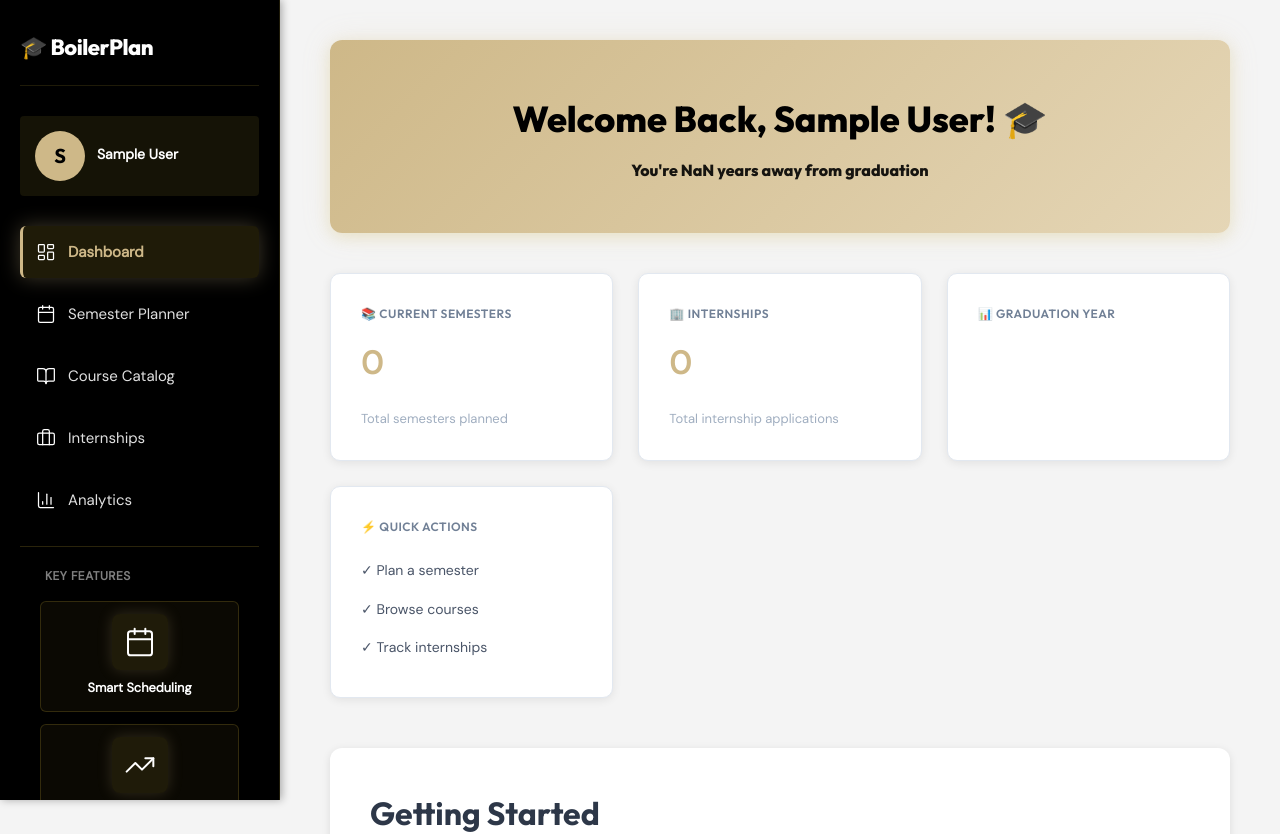
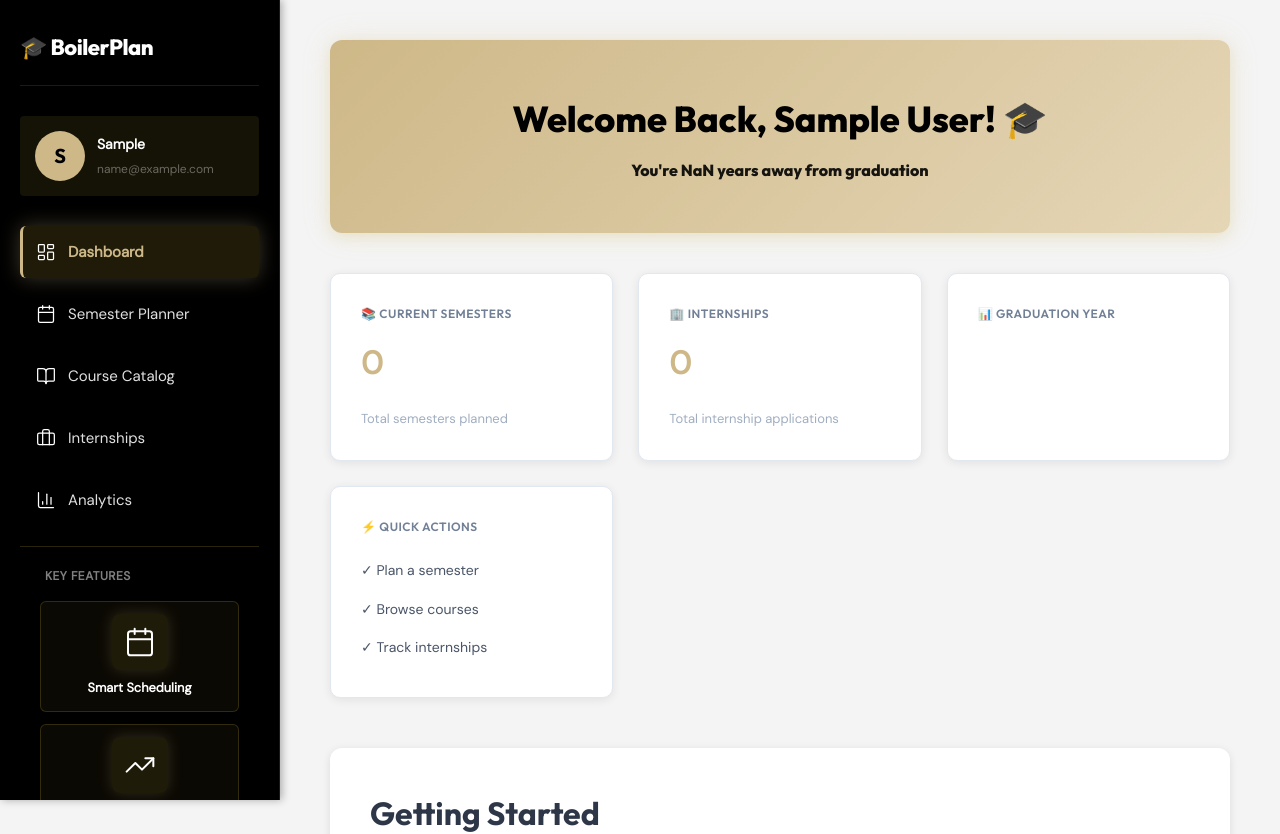
Before and after one commit to BenjaminLavine01/Boiler-Plan, a React (Create React App) app in the folder client/: page /dashboard in a window 1280 px wide. Shown: the top 834 px of the page. Built offline with nearby package versions, Linux system fonts and the light colour scheme; no server answers; sample sign-in values are in the browser's storage.

Commit message:
Fix DashboardNav user data handling

```diff
--- a/client/src/pages/Dashboard/DashboardNav.js
+++ b/client/src/pages/Dashboard/DashboardNav.js
@@ -21,10 +21,10 @@ function DashboardNav({ activeSection, onSectionChange, user, onLogout }) {
       </div>
 
       <div className="user-info">
-        <div className="user-avatar">{user.name.charAt(0).toUpperCase()}</div>
+        <div className="user-avatar">{(user.firstName || user.name || 'U').charAt(0).toUpperCase()}</div>
         <div className="user-details">
-          <p className="user-name">{user.name}</p>
-          <p className="user-major">{user.major}</p>
+          <p className="user-name">{user.firstName || user.name || 'User'}</p>
+          <p className="user-major">{user.major || user.email}</p>
         </div>
       </div>
 
```
